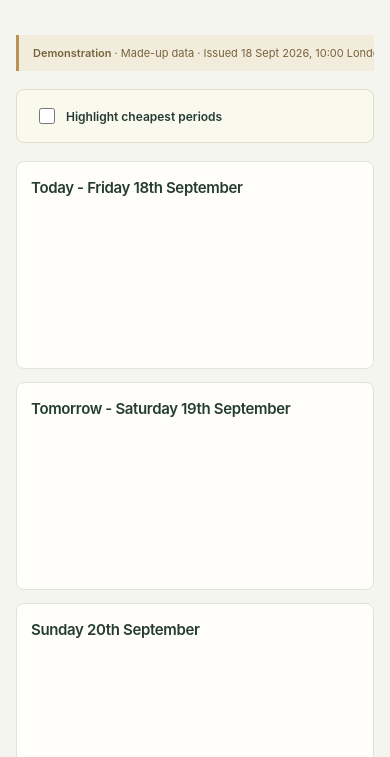
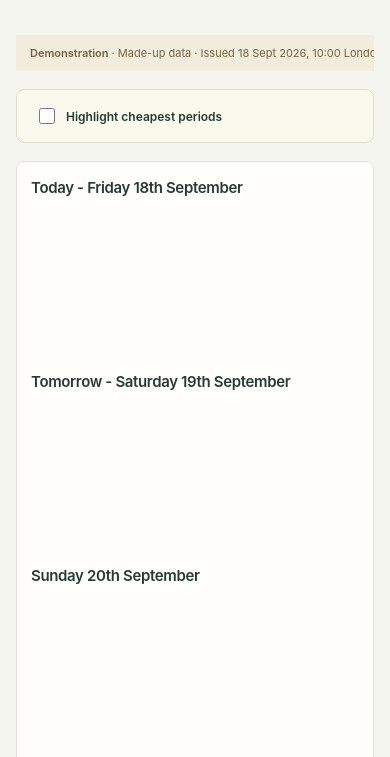
Before and after one commit to RobinL/agile-price-forecast, a website built with Vite: page web/index.html in a window 390 px wide. Shown: the part 78-835 px from the top of the page. Built offline with nearby package versions, Linux system fonts and the light colour scheme; what vega-embed would draw is missing.

Commit message:
Group daily charts in one compact container

```diff
--- a/web/src/style.css
+++ b/web/src/style.css
@@ -38,7 +38,6 @@ h1 {
 .notice {
   padding: 10px 14px;
   background: #e8ede3;
-  border-left: 3px solid #75927a;
   font-size: 11px;
   line-height: 1.5;
   white-space: nowrap;
@@ -46,7 +45,6 @@ h1 {
 }
 .notice.caution {
   background: #f1ecdc;
-  border-left-color: #b99355;
   color: #79633c;
 }
 .notice-label {
@@ -188,12 +186,17 @@ h1 {
 .period-price {
   color: #7a816e;
 }
-.day-card {
+#days {
   padding: 19px 20px 13px;
   background: #fffefa;
   border: 1px solid #dfe4d8;
   border-radius: 8px;
-  margin: 0 0 13px;
+}
+#days:empty {
+  display: none;
+}
+.day-card + .day-card {
+  margin-top: 14px;
 }
 .day-heading {
   display: flex;
@@ -276,7 +279,7 @@ select:focus-visible {
   .intro {
     padding-top: 30px;
   }
-  .day-card {
+  #days {
     padding: 16px 8px 10px;
   }
   .day-title {
```
